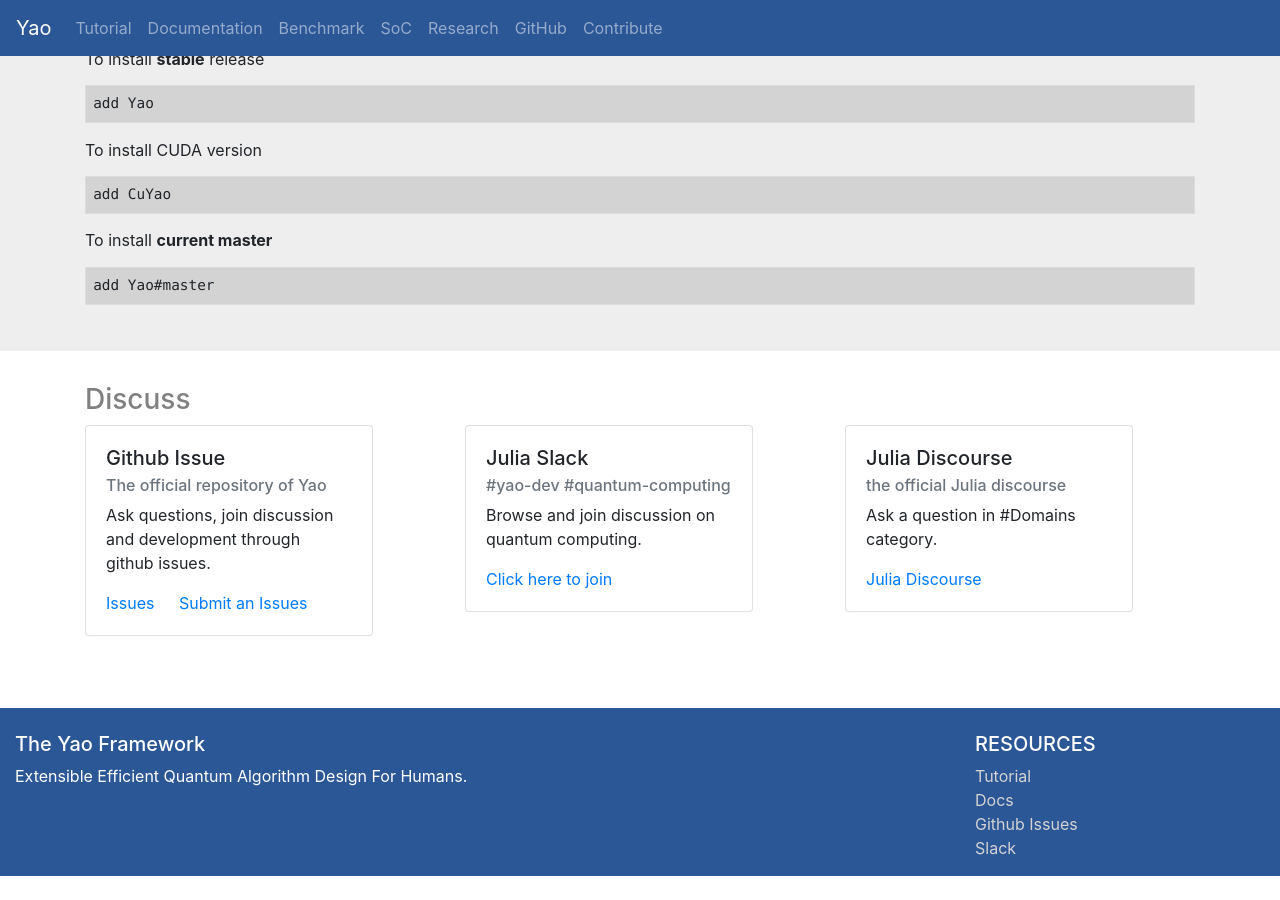
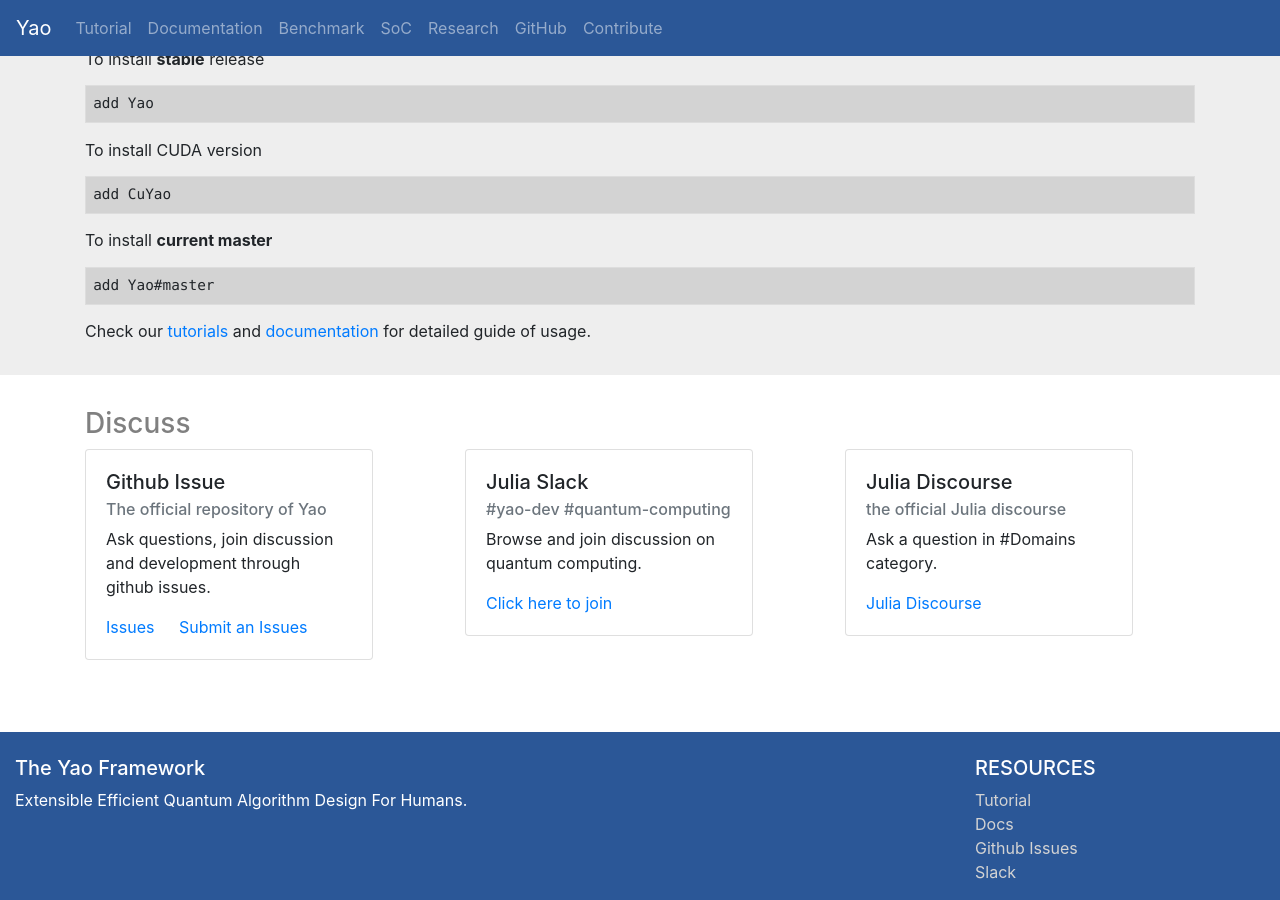
Before and after one commit to QuantumBFS/QuantumBFS.github.io, a Jekyll site: the page built from index.html, in a window 1280 px wide and 900 px high, scrolled down 836 px. Built offline with Jekyll 4.4.1, drawn with Linux system fonts in a browser that asks for light colours; nearby versions of some CDN libraries; comment, search, counter and statistics services are not loaded; before the commit the page ends 1712 px from its top, so only the background shows below that.

Commit message:
add link

```diff
--- a/index.html
+++ b/index.html
@@ -103,6 +103,7 @@
                     add Yao#master
                 </pre>
 
+                Check our <a href="http://tutorials.yaoquantum.org/dev">tutorials</a> and <a href="http://docs.yaoquantum.org/dev">documentation</a> for detailed guide of usage.
             </div>
         </div>
     </div>
```
